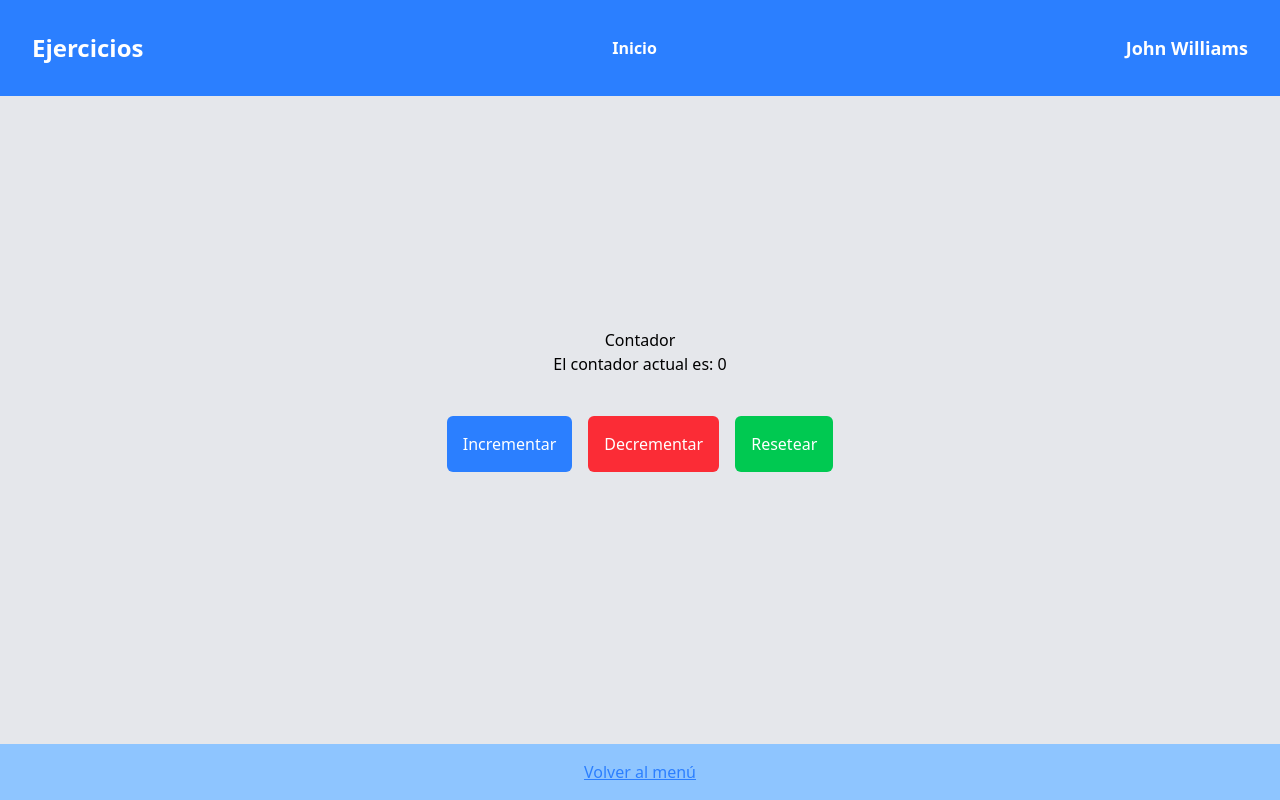
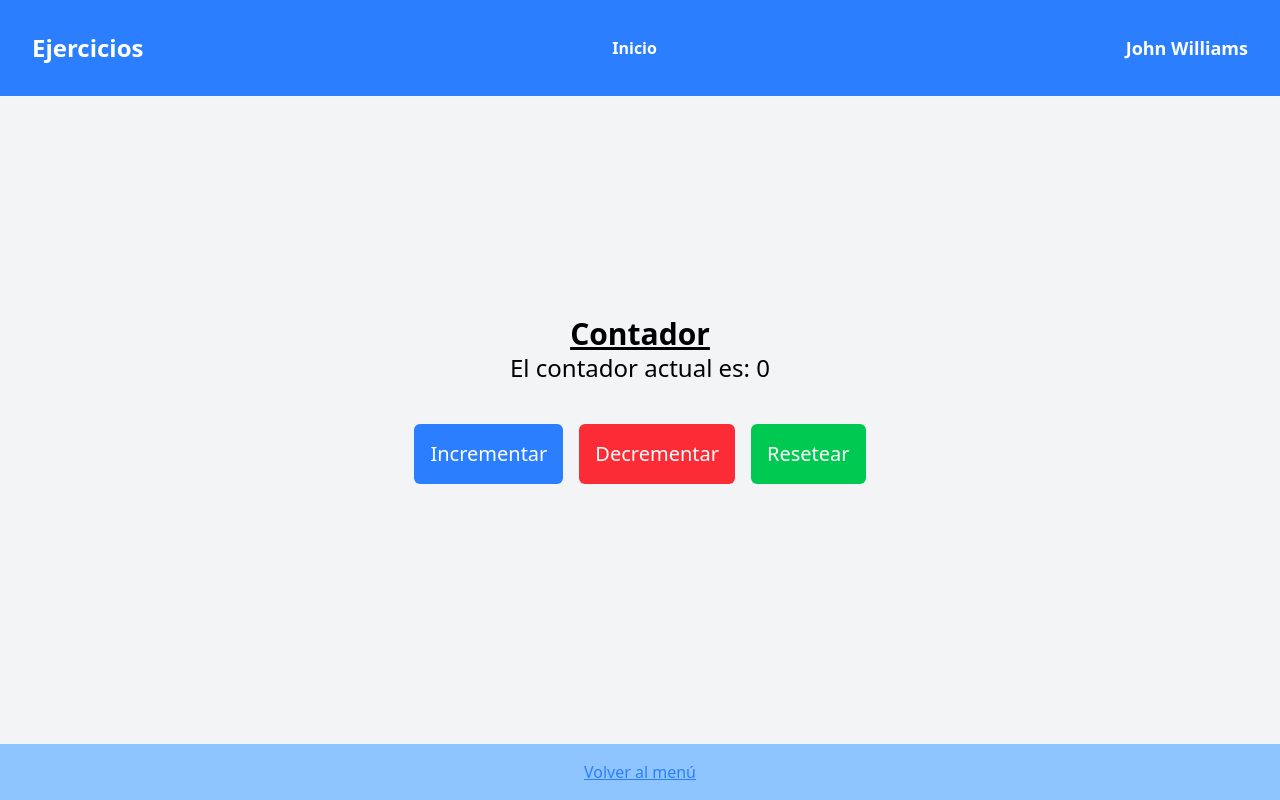
Before and after one commit to JohnMachaca/micro-react-exercises, a React (Vite) app: page /contador in a window 1280 px wide. Built offline with nearby package versions, Linux system fonts and the light colour scheme.

Commit message:
mejroando tailwind

```diff
--- a/src/App.jsx
+++ b/src/App.jsx
@@ -4,9 +4,9 @@ import Header from "./components/Header";
 
 function App() {
   return (
-    <>
+    <div className="">
       <Header />
-
+      <div className="flex flex-col items-center m-10 min-h-screen">
         <h1 className="text-3xl font-bold underline">Ejercicios de React</h1>
         <ul>
           <li>
@@ -16,7 +16,8 @@ function App() {
             <Link to="/contadordinamico">Contador Dinámico</Link>
           </li>
         </ul>
-    </>
+      </div>
+    </div>
   );
 }
 
--- a/src/excercises/Contador.jsx
+++ b/src/excercises/Contador.jsx
@@ -22,24 +22,24 @@ function Contador() {
   return (
     <div className="flex flex-col items-center justify-center min-h-screen">
       <Header />
-      <main className="flex-grow container mx-auto bg-gray-200 p-4 flex flex-col items-center justify-center">
-        <h1>Contador</h1>
-        <p>El contador actual es: {count}</p>
+      <main className="flex-grow container mx-auto bg-gray-100 p-4 flex flex-col items-center justify-center">
+        <h1 className="text-3xl font-bold underline">Contador</h1>
+        <p className="text-2xl">El contador actual es: {count}</p>
         <div className="m-4 flex p-4">
           <button
-            className="p-4 rounded-md bg-blue-500 text-white m-2"
+            className="p-4 rounded-md bg-blue-500 text-white m-2 text-xl"
             onClick={increment}
           >
             Incrementar
           </button>
           <button
-            className="p-4 rounded-md bg-red-500 text-white m-2"
+            className="p-4 rounded-md bg-red-500 text-white m-2 text-xl"
             onClick={decrement}
           >
             Decrementar
           </button>
           <button
-            className="p-4 rounded-md bg-green-500 text-white m-2"
+            className="p-4 rounded-md bg-green-500 text-white m-2 text-xl"
             onClick={reset}
           >
             Resetear
```
Lines whose indentation alone changed are shown as unchanged.
